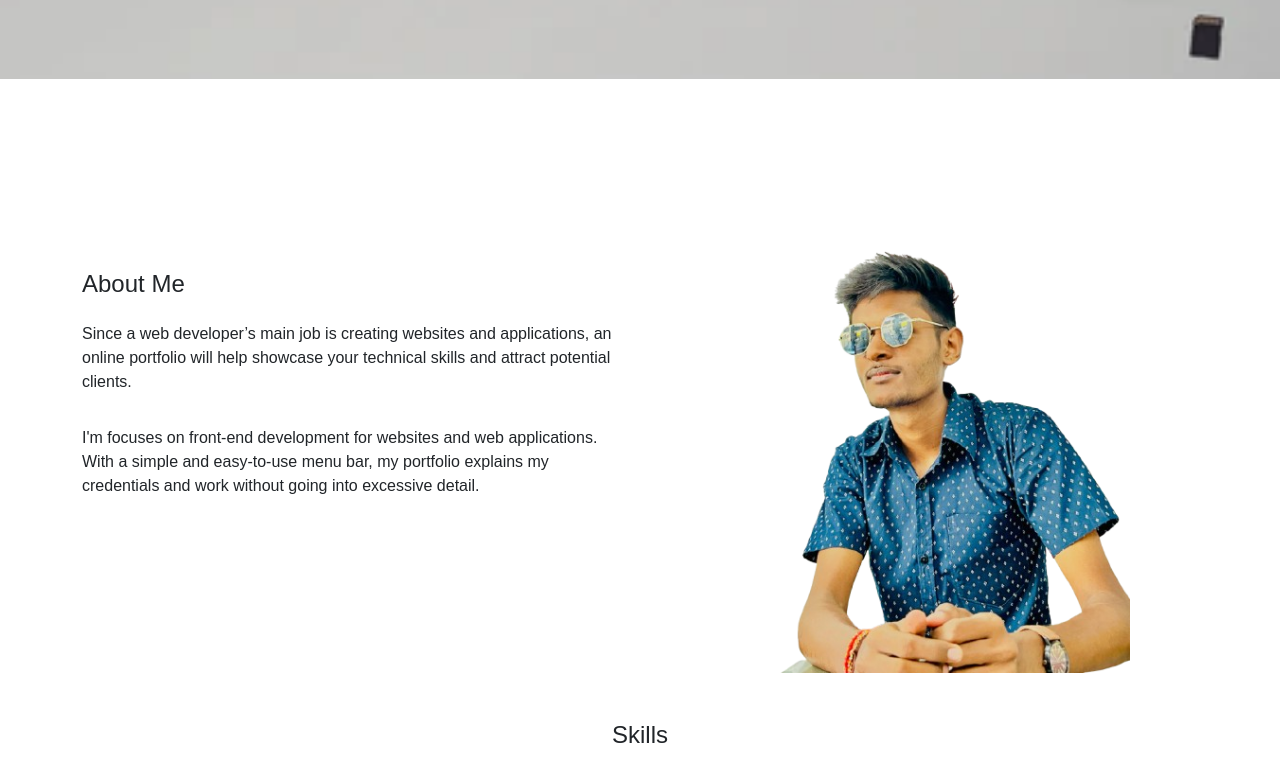
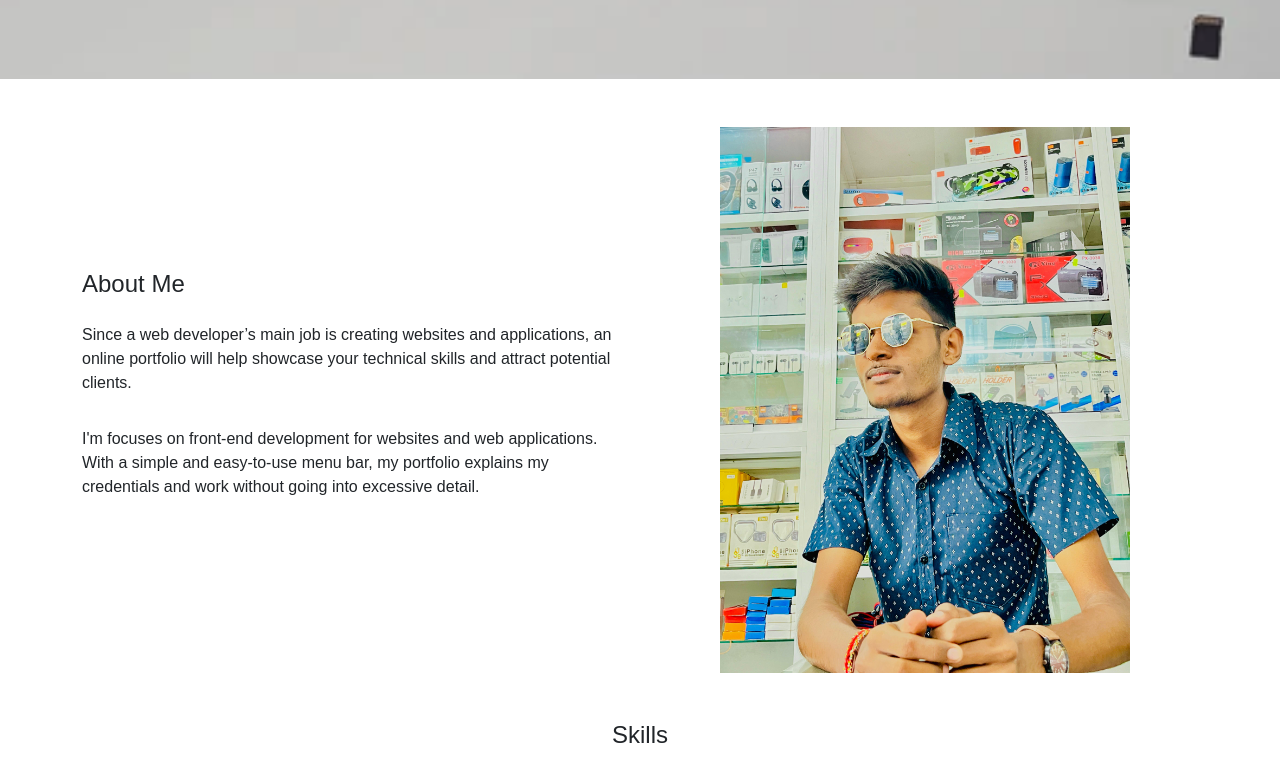
Before and after one commit to tinojanwebdev/tamilmaran, a plain HTML site: page index.html in a window 1280 px wide. Shown: the part 710-1487 px from the top of the page. Drawn offline with nearby package versions, Linux system fonts and the light colour scheme.

Commit message:
Added image about me

```diff
--- a/index.html
+++ b/index.html
@@ -64,7 +64,7 @@
                   </p>
               </div>
               <div class="col-md-6 text-center">
-                    <img src="./image/remove.png" alt="tinojan" class="img-fluid w-75 " >
+                    <img src="./image/57.jpg" alt="tinojan" class="img-fluid w-75 " >
               </div>
            </div>
         </div>
```
